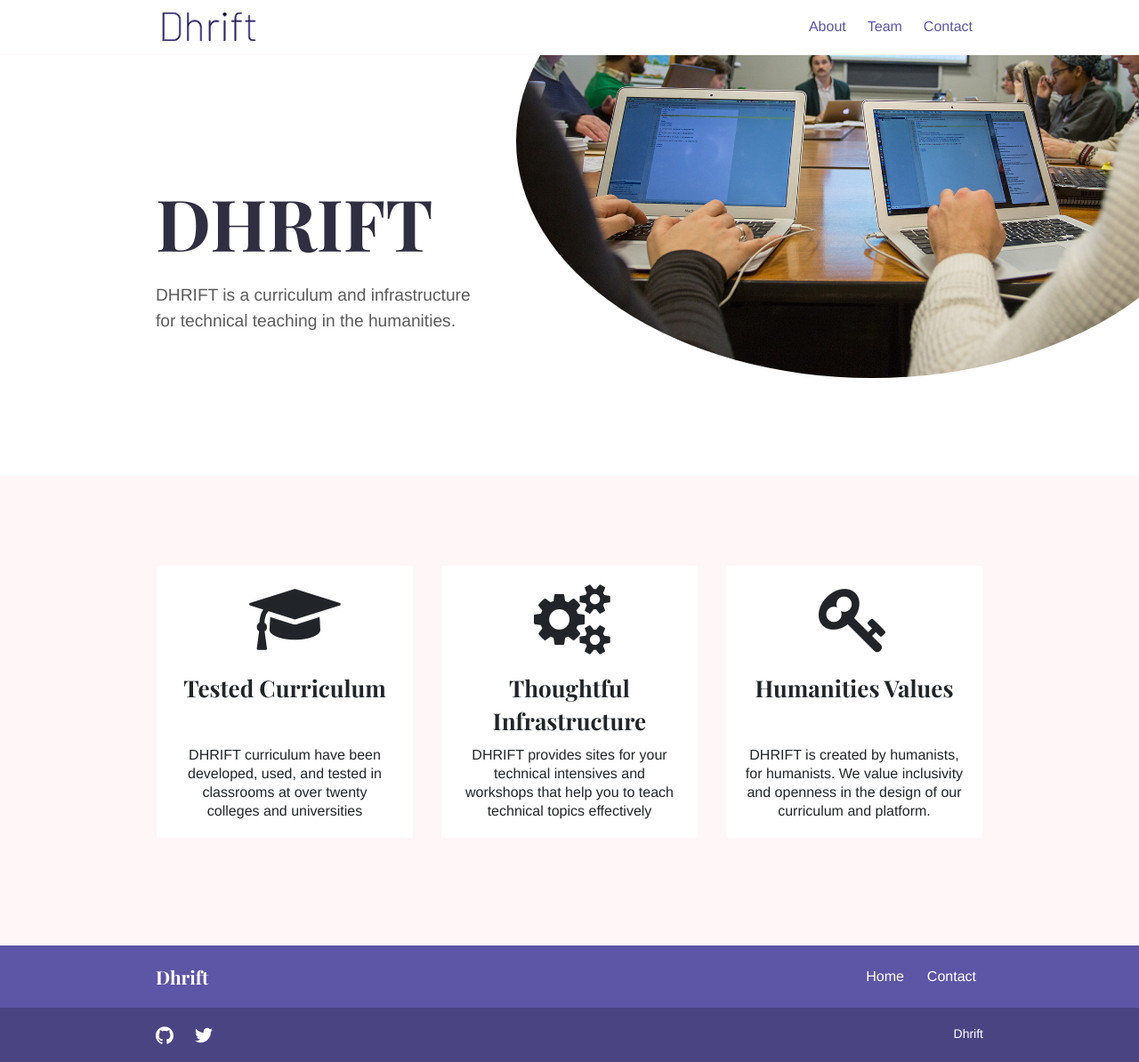
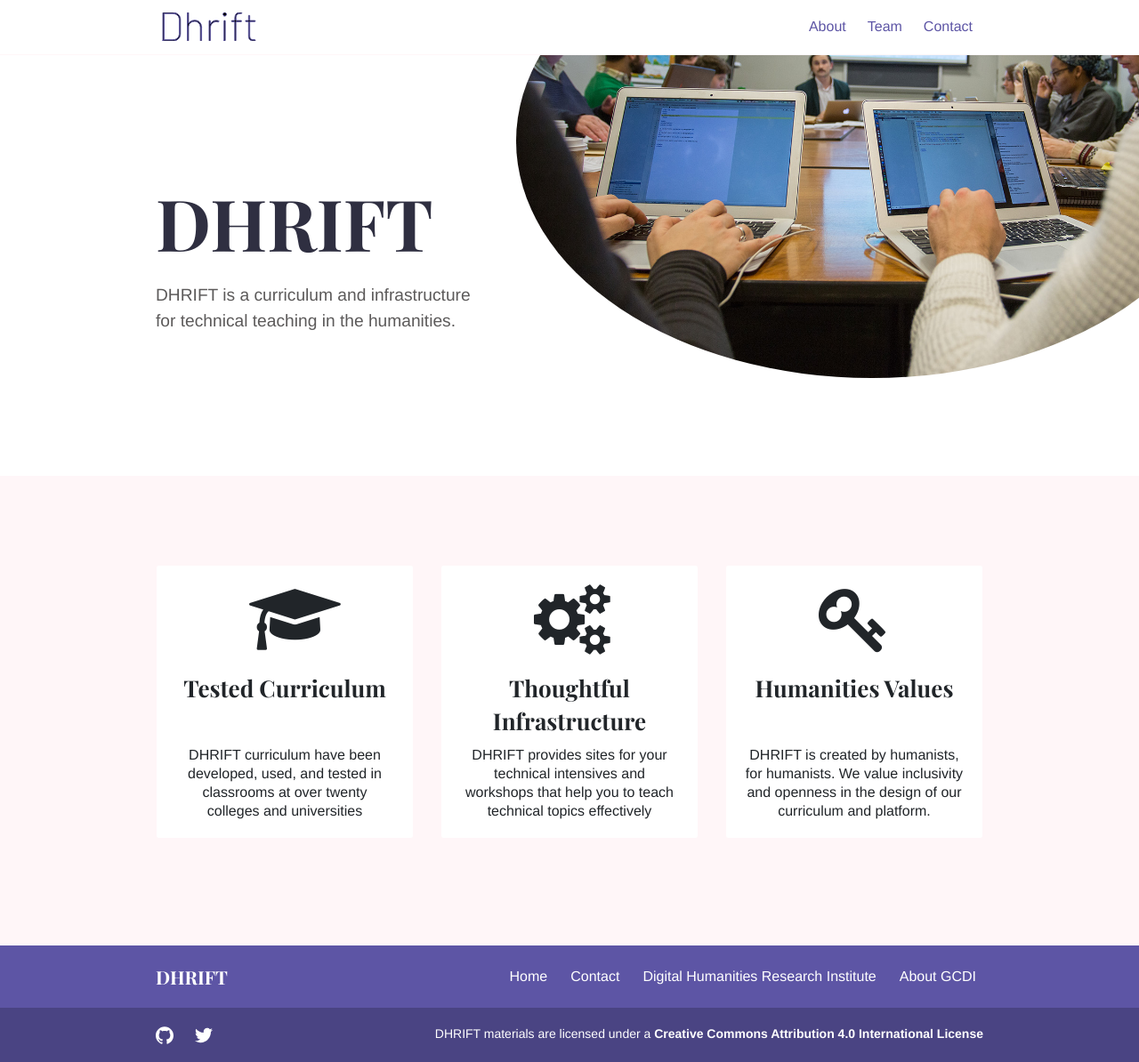
Before and after one commit to DHRI-Curriculum/Dhrift-Homepage, a Jekyll site: the page built from index.md, in a window 1280 px wide. Shown: the whole page at 89% size. Built offline with Jekyll 4.4.1, drawn with Linux system fonts in a browser that asks for light colours.

Commit message:
Edited footer, logo,, added links
Fixed socials

Resolves #13

```diff
--- a/_config.yml
+++ b/_config.yml
@@ -1,6 +1,6 @@
 baseurl: '/'
 permalink: pretty
-title: 'Dhrift'
+title: 'DHRIFT'
 
 logo:
   mobile: "images/logo/logo-mobile.svg"
--- a/_data/menus.yml
+++ b/_data/menus.yml
@@ -16,3 +16,9 @@
   - name: "Contact"
     url: "/contact/"
     weight: 2
+  - name: "Digital Humanities Research Institute"
+    url: "https://www.dhinstitutes.org/"
+    weight: 3
+  - name: "About GCDI"
+    url: "https://gcdi.commons.gc.cuny.edu/"
+    weight: 4
--- a/_data/seo.yml
+++ b/_data/seo.yml
@@ -1,4 +1,4 @@
 google_analytics_id: ""
-meta_twitter_site: "@DHRI"
-meta_twitter_creator: "@DHRI"
-copyright_text: 'Dhrift'
+meta_twitter_site: "@dhinstitutes"
+meta_twitter_creator: "@dhinstitutes"
+copyright_text: 'DHRIFT materials are licensed under a <a rel="license" href="http://creativecommons.org/licenses/by/4.0/">Creative Commons Attribution 4.0 International License</a>'
--- a/_data/social.json
+++ b/_data/social.json
@@ -1,12 +1,12 @@
 [
   {
     "name": "Github",
-    "link": "https://github.com/zerostaticthemes/jekyll-serif-theme",
+    "link": "https://github.com/DHRI-Curriculum/DHRIFT",
     "image": "images/social/github.svg"
   },
   {
     "name": "Twitter",
-    "link": "https://twitter.com/zerostaticio",
+      "link": "https://twitter.com/dhinstitutes",
     "image": "images/social/twitter.svg"
   }
 ]
```
Also changed, not shown: images/logo/logo-mobile.svg.
